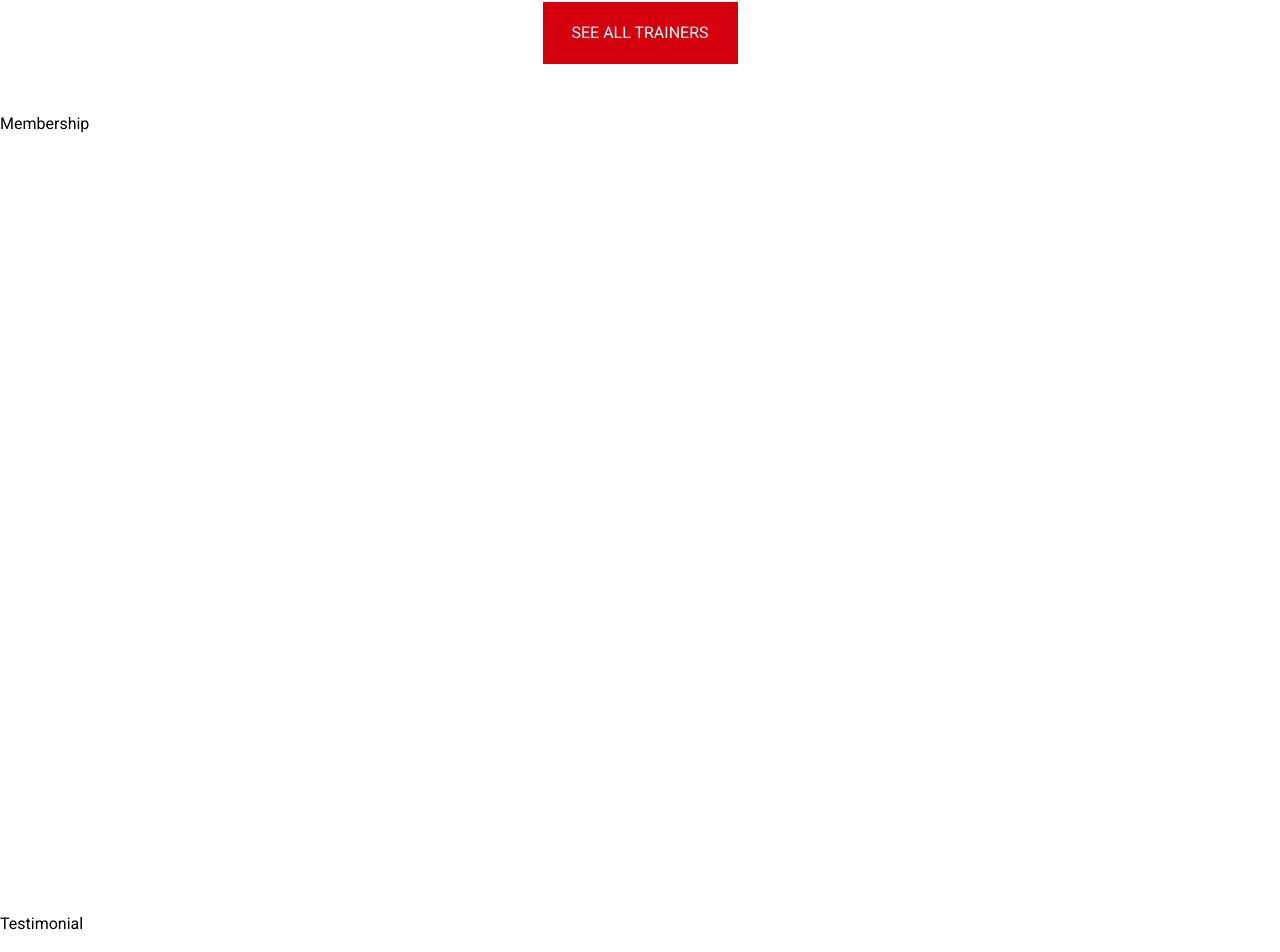
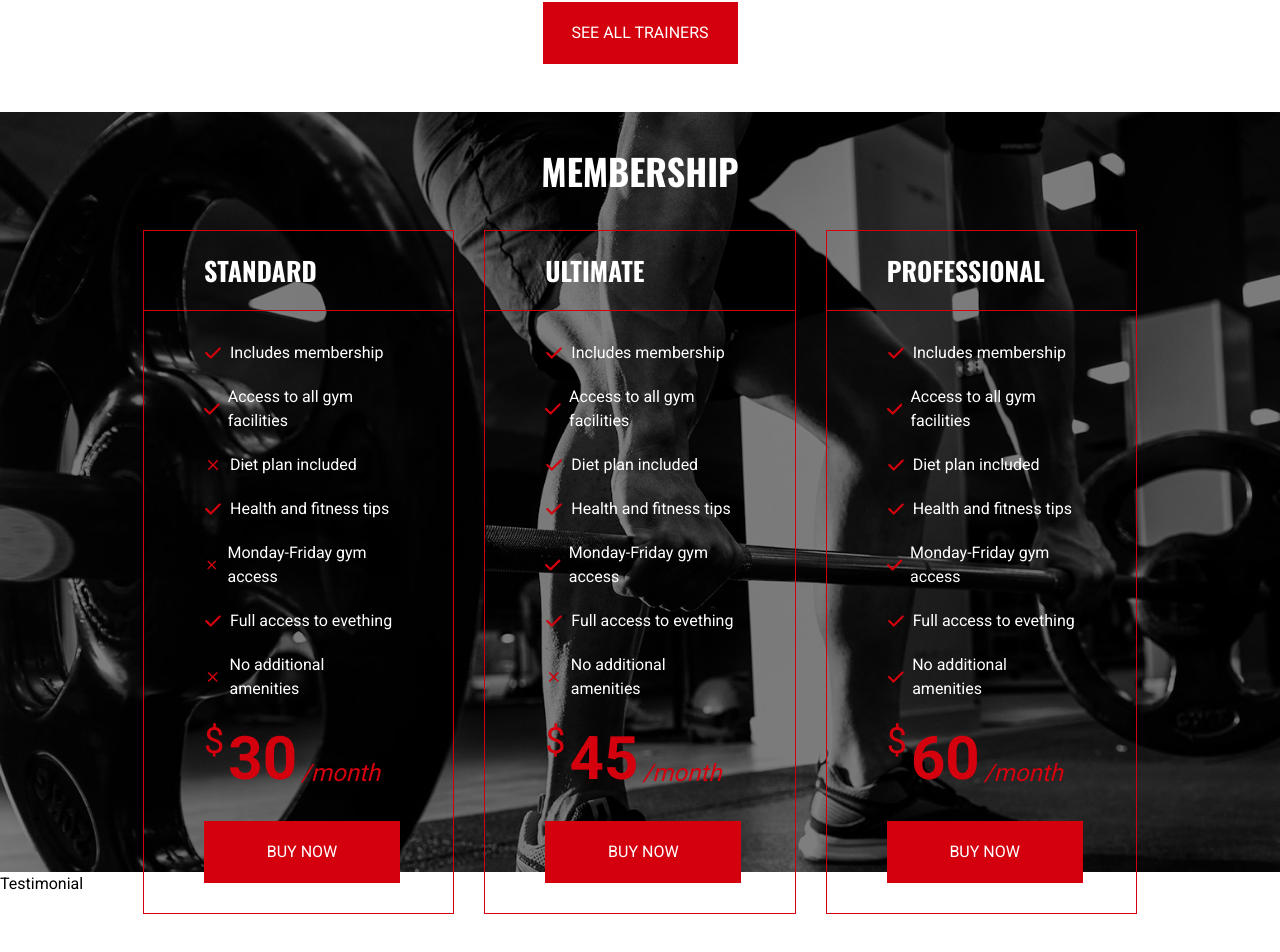
Before and after one commit to terrorbladegodlike/FitPhisique, a Next.js app: page / in a window 1280 px wide. Shown: the part 4496-5448 px from the top of the page. Built offline with nearby package versions, Linux system fonts and the light colour scheme.

Commit message:
Styling of the "Membership" component

```diff
--- a/components/Membership.tsx
+++ b/components/Membership.tsx
@@ -1,8 +1,42 @@
+'use client'
+
+// Import Motion & Variants
+import { motion } from 'framer-motion'
+import { fadeIn } from '@/lib/variants'
+
+// Import Component
+import MembershipSlider from './MembershipSlider'
+
 const Membership = () => {
    return (
-      <section className='h-screen' id='prices'>
-         Membership
-      </section>
+      <motion.section
+         variants={fadeIn('up', 0.2)}
+         initial='hidden'
+         whileInView={'show'}
+         viewport={{ once: false, amount: 0.2 }}
+         className='py-8 xl:py-0 lg:h-[95vh] bg-membership bg-cover bg-center relative before:w-full before:h-full before:bg-black/50 before:absolute before:top-0 before:z-10'
+         id='prices'
+      >
+         <div className='container mx-auto text-white h-full flex flex-col xl:pt-24 relative z-20'>
+            <motion.h2
+               variants={fadeIn('up', 0.4)}
+               initial='hidden'
+               whileInView={'show'}
+               viewport={{ once: false, amount: 0.2 }}
+               className='h2 text-white text-center mb-8'
+            >
+               Membership
+            </motion.h2>
+            <motion.div
+               variants={fadeIn('up', 0.6)}
+               initial='hidden'
+               whileInView={'show'}
+               viewport={{ once: false, amount: 0.2 }}
+            >
+               <MembershipSlider />
+            </motion.div>
+         </div>
+      </motion.section>
    )
 }
 
--- /dev/null
+++ b/components/MembershipSlider.tsx
@@ -0,0 +1,190 @@
+'use client'
+
+// Import Image from Next
+import Image from 'next/image'
+
+// Import Icons from React-Icons
+import { MdClose } from 'react-icons/md'
+import { FaCheck } from 'react-icons/fa6'
+
+// Import Component
+import CustomButton from './CustomButton'
+
+// Import Swiper Components from React
+import { Swiper, SwiperSlide } from 'swiper/react'
+
+// Import Required Modules
+import { Pagination } from 'swiper/modules'
+
+// Import Swiper Styles
+import 'swiper/css'
+import 'swiper/css/pagination'
+
+// Membership Data
+const membershipData = [
+   {
+      title: 'Standard',
+      price: '30',
+      benefits: [
+         {
+            icon: FaCheck,
+            text: 'Includes membership',
+         },
+         {
+            icon: FaCheck,
+            text: 'Access to all gym facilities',
+         },
+         {
+            icon: MdClose,
+            text: 'Diet plan included',
+         },
+         {
+            icon: FaCheck,
+            text: 'Health and fitness tips',
+         },
+         {
+            icon: MdClose,
+            text: 'Monday-Friday gym access',
+         },
+         {
+            icon: FaCheck,
+            text: 'Full access to evething',
+         },
+         {
+            icon: MdClose,
+            text: 'No additional amenities',
+         },
+      ],
+   },
+   {
+      title: 'Ultimate',
+      price: '45',
+      benefits: [
+         {
+            icon: FaCheck,
+            text: 'Includes membership',
+         },
+         {
+            icon: FaCheck,
+            text: 'Access to all gym facilities',
+         },
+         {
+            icon: FaCheck,
+            text: 'Diet plan included',
+         },
+         {
+            icon: FaCheck,
+            text: 'Health and fitness tips',
+         },
+         {
+            icon: FaCheck,
+            text: 'Monday-Friday gym access',
+         },
+         {
+            icon: FaCheck,
+            text: 'Full access to evething',
+         },
+         {
+            icon: MdClose,
+            text: 'No additional amenities',
+         },
+      ],
+   },
+   {
+      title: 'Professional',
+      price: '60',
+      benefits: [
+         {
+            icon: FaCheck,
+            text: 'Includes membership',
+         },
+         {
+            icon: FaCheck,
+            text: 'Access to all gym facilities',
+         },
+         {
+            icon: FaCheck,
+            text: 'Diet plan included',
+         },
+         {
+            icon: FaCheck,
+            text: 'Health and fitness tips',
+         },
+         {
+            icon: FaCheck,
+            text: 'Monday-Friday gym access',
+         },
+         {
+            icon: FaCheck,
+            text: 'Full access to evething',
+         },
+         {
+            icon: FaCheck,
+            text: 'No additional amenities',
+         },
+      ],
+   },
+]
+
+const MembershipSlider = () => {
+   return (
+      <Swiper
+         slidesPerView={1}
+         modules={[Pagination]}
+         pagination={{
+            clickable: true,
+         }}
+         breakpoints={{
+            768: {
+               slidesPerView: 2,
+               spaceBetween: 30,
+            },
+            1024: {
+               slidesPerView: 3,
+               spaceBetween: 30,
+            },
+         }}
+         className='min-h-[680px]'
+      >
+         {membershipData.map((item, index) => {
+            return (
+               <SwiperSlide key={index}>
+                  <div className='border border-accent hover:bg-primary-300/80 transition-all duration-300 w-full max-w-sm xl:max-w-none mx-auto cursor-pointer'>
+                     <div className='py-5 px-[60px] border-b border-accent'>
+                        <h4 className='h4'>{item.title}</h4>
+                     </div>
+                     {/* Benefits */}
+                     <div className='py-[30px] px-[60px]'>
+                        <ul className='flex flex-col gap-5 mb-7'>
+                           {item.benefits.map((item, index) => {
+                              return (
+                                 <li
+                                    className='flex items-center gap-2'
+                                    key={index}
+                                 >
+                                    <item.icon className='text-accent text-lg' />
+                                    {item.text}
+                                 </li>
+                              )
+                           })}
+                        </ul>
+                        {/* Price & Buttn */}
+                        <p className='text-accent mb-8 flex gap-1 items-center'>
+                           <sup className='text-4xl'>$</sup>
+                           <strong className='text-6xl'>{item.price}</strong>
+                           <em className='self-end text-2xl'>/month</em>
+                        </p>
+                        <CustomButton
+                           containerStyles='w-[196px] h-[62px]'
+                           text='Buy Now'
+                        />
+                     </div>
+                  </div>
+               </SwiperSlide>
+            )
+         })}
+      </Swiper>
+   )
+}
+
+export default MembershipSlider
```
